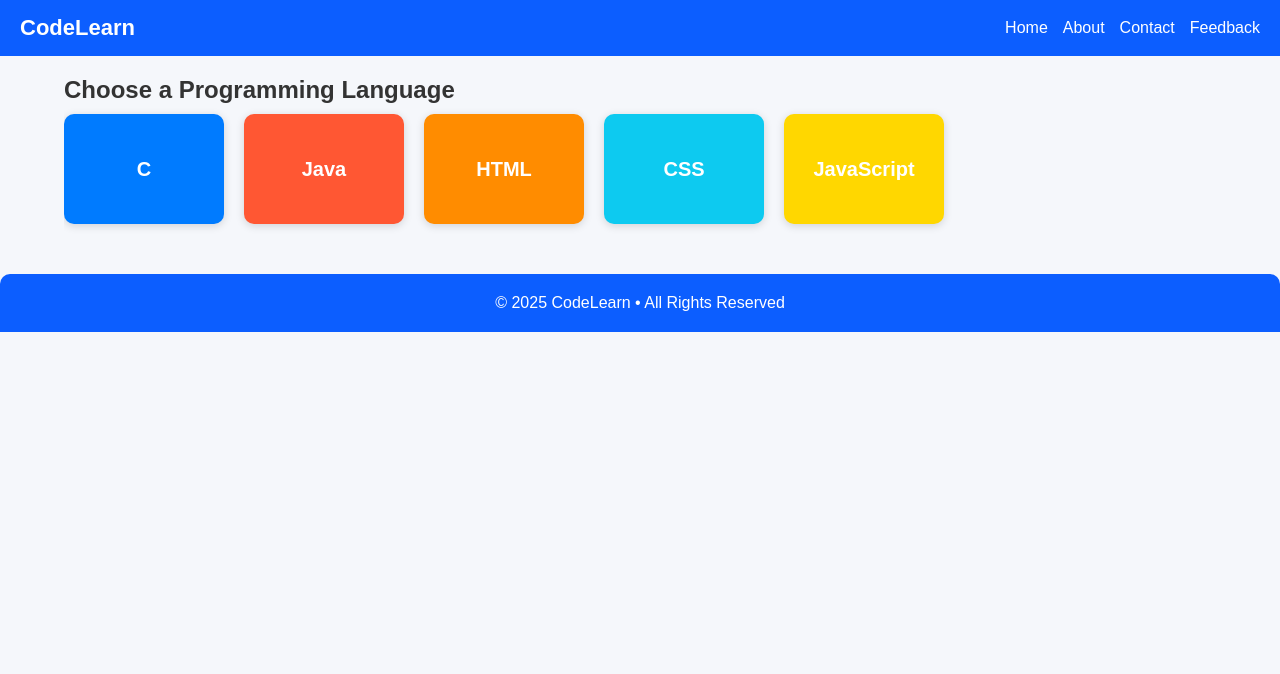
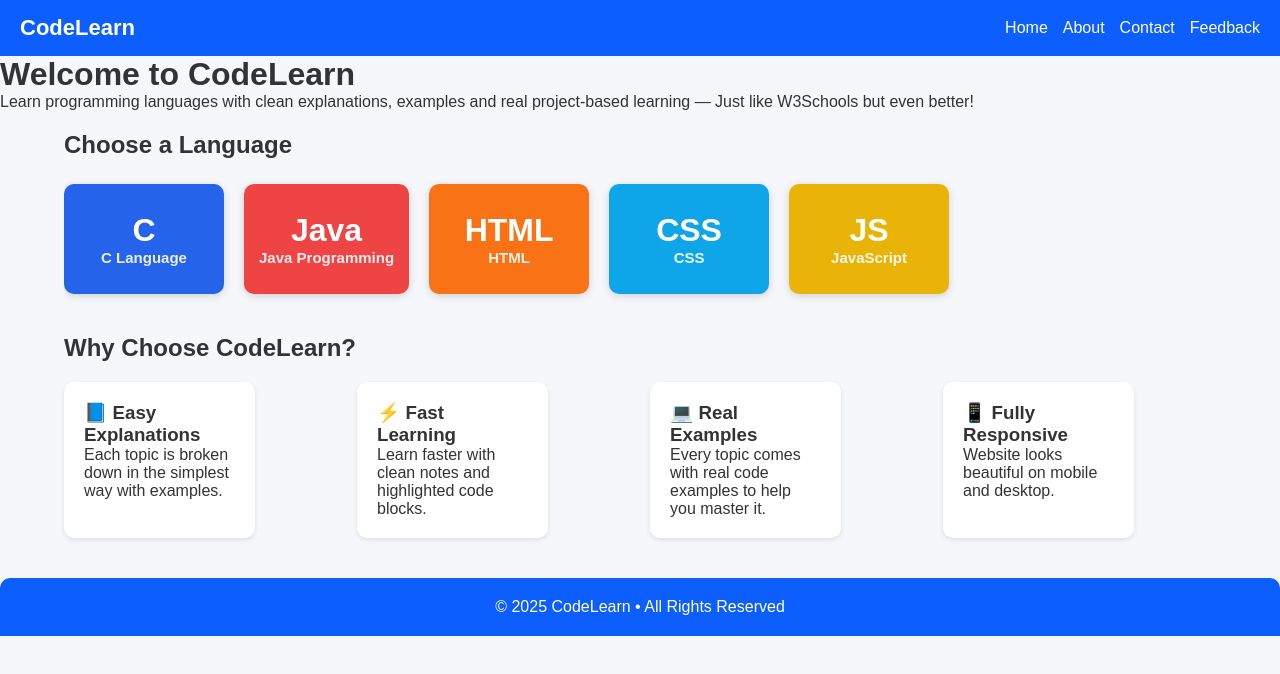
Before and after one commit to Glittermotovk/CodeLearn, a React (Vite) app in the folder client/: page / in a window 1280 px wide. Shown: the top 674 px of the page. Built offline with nearby package versions, Linux system fonts and the light colour scheme.

Commit message:
Refactor Home component with enhanced language cards
Updated language options and improved layout for better user experience.

```diff
--- a/client/src/pages/Home.jsx
+++ b/client/src/pages/Home.jsx
@@ -5,29 +5,90 @@ function Home() {
   const navigate = useNavigate();
 
   const languages = [
-    { name: "C", path: "/c", color: "#007BFF" },
-    { name: "Java", path: "/java", color: "#FF5733" },
-    { name: "HTML", path: "/html", color: "#FF8C00" },
-    { name: "CSS", path: "/css", color: "#0DCAF0" },
-    { name: "JavaScript", path: "/javascript", color: "#FFD700" },
+    { name: "C Language", short: "C", path: "/c", color: "#2563eb" },
+    { name: "Java Programming", short: "Java", path: "/java", color: "#ef4444" },
+    { name: "HTML", short: "HTML", path: "/html", color: "#f97316" },
+    { name: "CSS", short: "CSS", path: "/css", color: "#0ea5e9" },
+    { name: "JavaScript", short: "JS", path: "/javascript", color: "#eab308" }
   ];
 
   return (
+    <div>
+
+      {/* HERO SECTION */}
+      <div className="hero">
+        <h1>Welcome to CodeLearn</h1>
+        <p>
+          Learn programming languages with clean explanations, examples and
+          real project-based learning — Just like W3Schools but even better!
+        </p>
+      </div>
+
+      {/* LANGUAGES SECTION */}
       <div className="container">
-      <h2>Choose a Programming Language</h2>
+        <h2 style={{ marginBottom: "15px" }}>Choose a Language</h2>
 
         <div className="language-slider">
           {languages.map((lang, index) => (
             <div
               key={index}
               className="language-card"
-            style={{ background: lang.color, color: "white" }}
               onClick={() => navigate(lang.path)}
+              style={{
+                background: lang.color,
+                color: "white",
+                display: "flex",
+                flexDirection: "column",
+                justifyContent: "center"
+              }}
             >
+              <span style={{ fontSize: "32px", fontWeight: "800" }}>
+                {lang.short}
+              </span>
+              <span style={{ fontSize: "15px", opacity: "0.9" }}>
                 {lang.name}
+              </span>
             </div>
           ))}
         </div>
+      </div>
+
+      {/* FEATURES SECTION */}
+      <div className="container">
+        <h2 style={{ marginTop: "30px", marginBottom: "10px" }}>
+          Why Choose CodeLearn?
+        </h2>
+
+        <div style={{
+          display: "grid",
+          gridTemplateColumns: "repeat(auto-fit, minmax(250px, 1fr))",
+          gap: "20px",
+          marginTop: "20px"
+        }}>
+
+          <div className="content-box">
+            <h3>📘 Easy Explanations</h3>
+            <p>Each topic is broken down in the simplest way with examples.</p>
+          </div>
+
+          <div className="content-box">
+            <h3>⚡ Fast Learning</h3>
+            <p>Learn faster with clean notes and highlighted code blocks.</p>
+          </div>
+
+          <div className="content-box">
+            <h3>💻 Real Examples</h3>
+            <p>Every topic comes with real code examples to help you master it.</p>
+          </div>
+
+          <div className="content-box">
+            <h3>📱 Fully Responsive</h3>
+            <p>Website looks beautiful on mobile and desktop.</p>
+          </div>
+
+        </div>
+      </div>
+
     </div>
   );
 }
```
Lines whose indentation alone changed are shown as unchanged.
